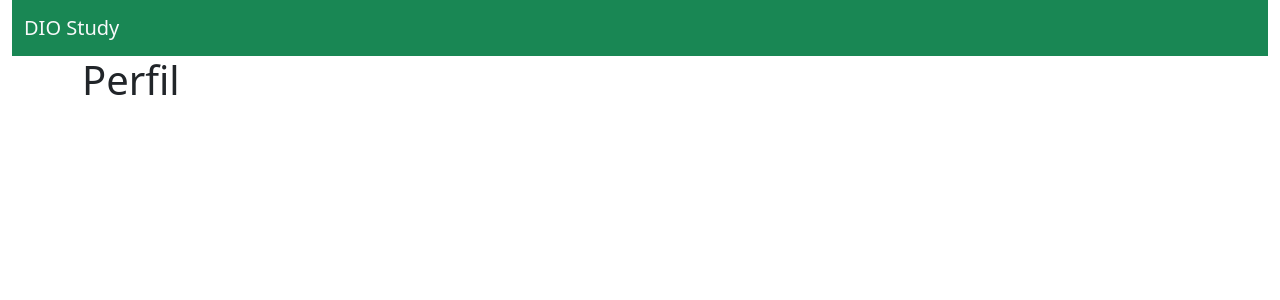
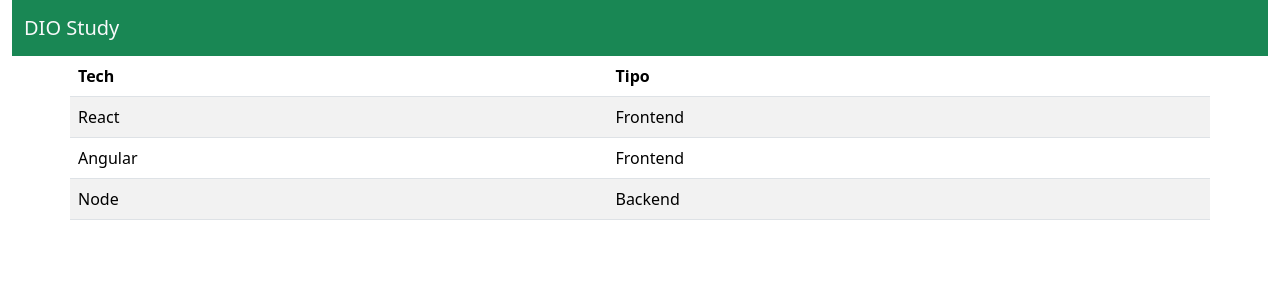
Before and after one commit to ClaytonEduard/react-dio-ts, a React (Create React App) app: page /perfil in a window 1280 px wide. Shown: the top 300 px of the page. Built offline with nearby package versions, Linux system fonts and the light colour scheme.

Commit message:
Finalizando estilizacao pagina perfil inicial

```diff
--- a/src/pages/Perfil.tsx
+++ b/src/pages/Perfil.tsx
@@ -2,7 +2,28 @@
 const Perfil = () => {
   return (
     <Layout>
-      <h1>Perfil</h1>
+      <table className="table table-striped">
+        <thead>
+          <tr>
+            <th scope="col">Tech</th>
+            <th scope="col">Tipo</th>
+          </tr>
+        </thead>
+        <tbody>
+          <tr>
+            <td>React</td>
+            <td>Frontend</td>
+          </tr>
+          <tr>
+            <td>Angular</td>
+            <td>Frontend</td>
+          </tr>
+          <tr>
+            <td>Node</td>
+            <td>Backend</td>
+          </tr>
+        </tbody>
+      </table>
     </Layout>
   );
 };
```
